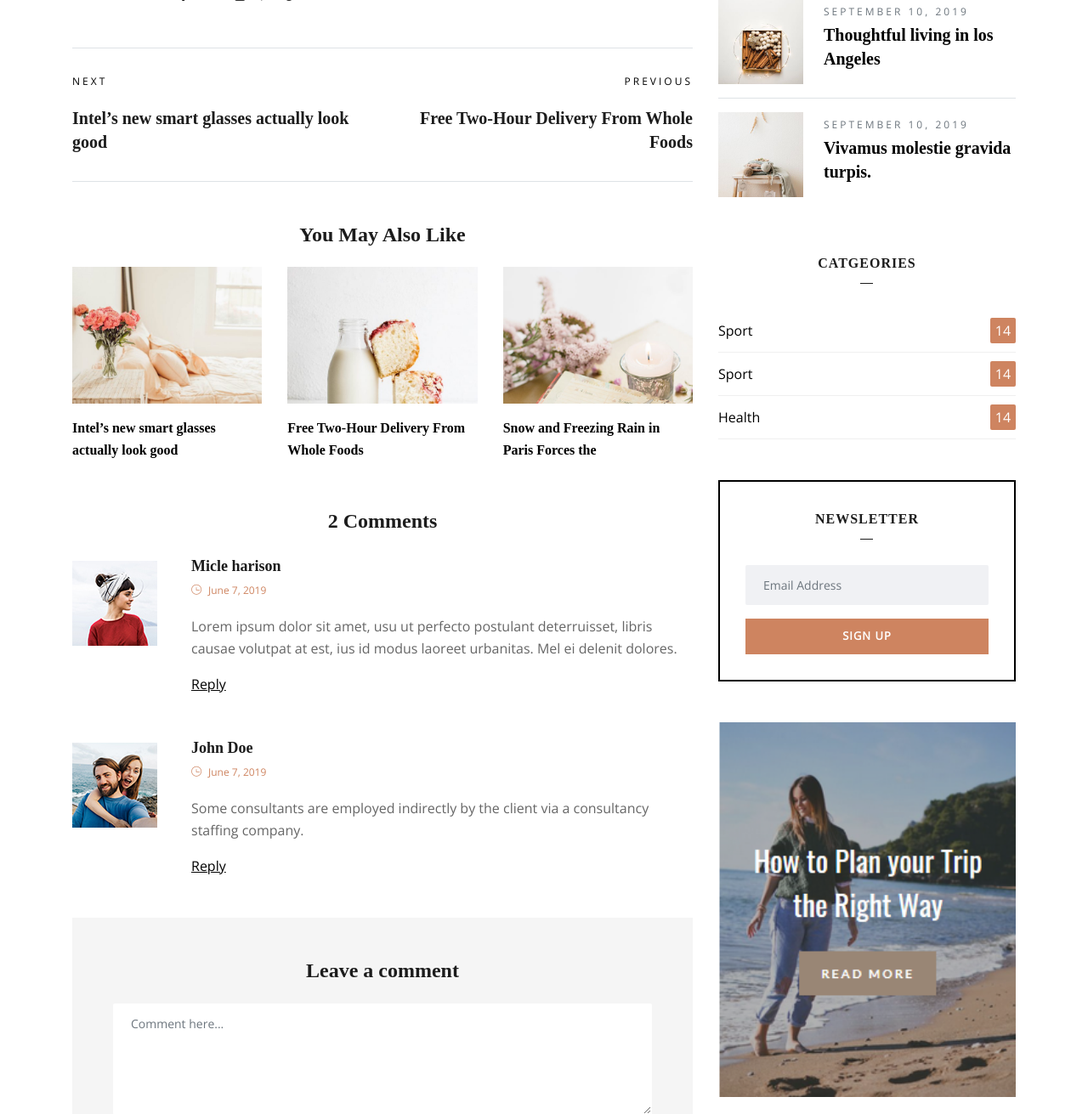
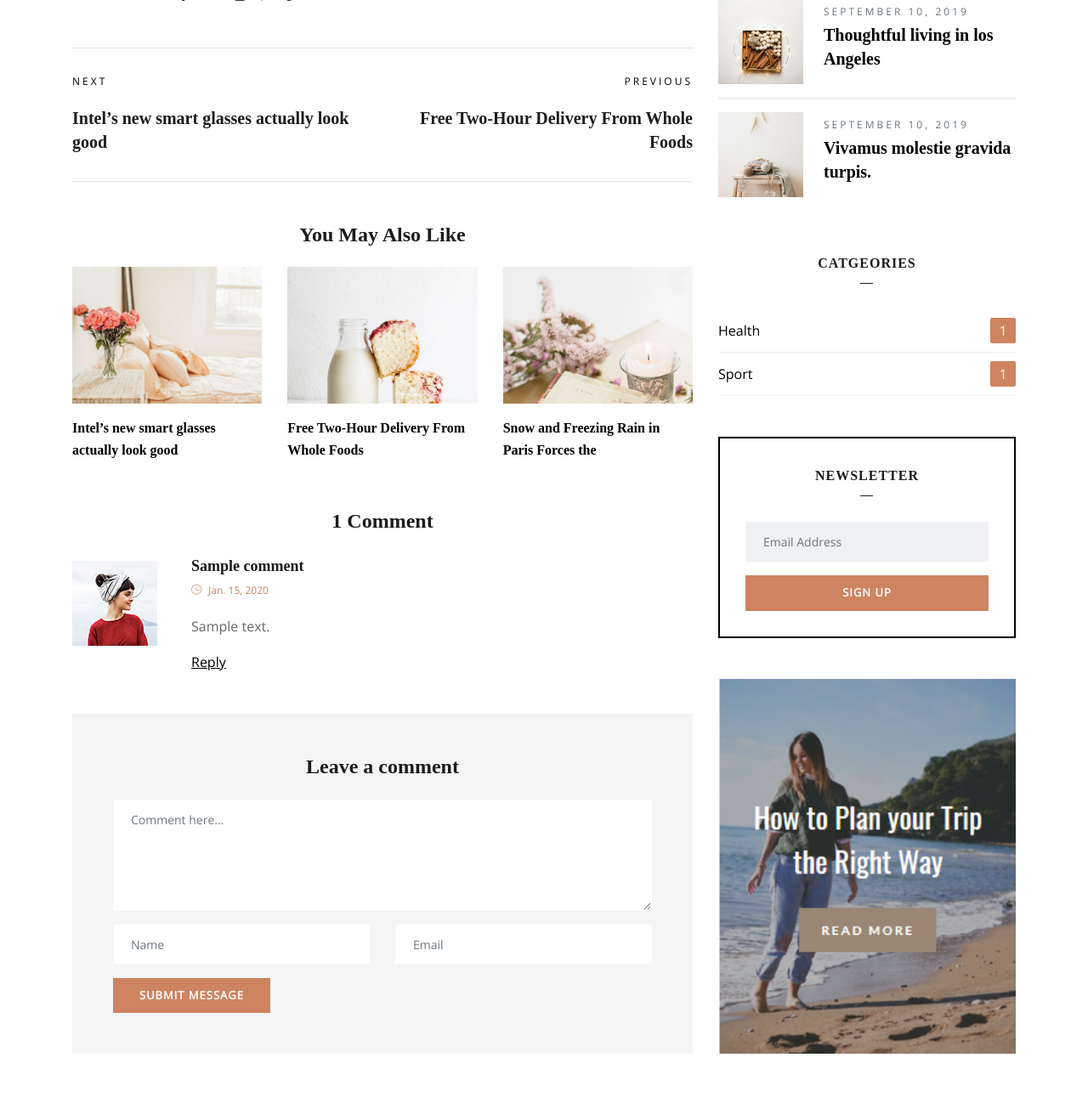
Before and after one commit to rinosetiyo/project-idx-blogapp, a Django app: a page that uses mysite/templates/single-post.html in a window 1280 px wide. Shown: the part 1360-2671 px from the top of the page at 85% size. Run offline with Django 5.2, Linux system fonts and the light colour scheme; data comes from the database, SQL or seed files in the repository; both versions use the stored data as it was before the commit; tables that the repository leaves empty hold one stand-in row (values such as "Sample post"); some libraries are stand-ins or nearby versions; some web fonts are replaced.

Commit message:
fixed comment features (basic comment feature) (7/11/2024)

```diff
--- a/mysite/apps/models.py
+++ b/mysite/apps/models.py
@@ -38,7 +38,6 @@ class Comment(models.Model):
     email = models.EmailField()
     date_posted = models.DateTimeField(auto_now_add=True)
     post = models.ForeignKey(Post, on_delete=models.CASCADE)
-    author = models.ForeignKey(User, on_delete=models.CASCADE)
 
     def __str__(self):
         return self.content
--- a/mysite/apps/views.py
+++ b/mysite/apps/views.py
@@ -1,5 +1,5 @@
 from django.shortcuts import render, get_object_or_404
-from apps.models import Post
+from apps.models import Post, Comment, Category
 from apps.forms import CommentForm
 
 # Create your views here.
@@ -11,9 +11,11 @@ def index(request):
     return render(request,'index.html', context)
 
 def post_detail(request, slug):
+    post = get_object_or_404(Post, slug=slug)
+    categories =  Category.objects.all()
     comment_form = CommentForm()
-    post = get_object_or_404(Post, slug=slug)
-    category_by_author = Post.objects.filter(author=post.author).order_by('-date_posted')
+    comments = Comment.objects.filter(post=post)
+    comment_count = comments.count()
     post.view_count += 1
     post.save()
 
@@ -22,14 +24,17 @@ def post_detail(request, slug):
         if comment_form.is_valid():
             comment = comment_form.save(commit=False)
             postid = request.POST.get("post_id")
+            authorid = request.POST.get("author_id")
             post = Post.objects.get(id=postid)
             comment.post = post
             comment.save()
 
     context = {
         'post': post,
-        'category_by_author': category_by_author,
+        'categories': categories,
         'comment_form': comment_form,
+        'comments': comments,
+        'comment_count': comment_count,
     }
     return render(request, 'single-post.html', context)
 
--- a/mysite/templates/includes/footer.html
+++ b/mysite/templates/includes/footer.html
@@ -66,7 +66,6 @@
 <script src="{% static 'plugins/google-map/gmap.js' %}"></script>
 <!-- main js -->
 <script src="{% static 'js/custom.js' %}"></script>
-
 </body>
 
 </html>
--- a/mysite/templates/includes/header.html
+++ b/mysite/templates/includes/header.html
@@ -38,7 +38,6 @@
 magnific-popup/magnific-popup.css' %}">
 	<!-- manin stylesheet -->
 	<link rel="stylesheet" href="{% static 'css/style.css' %}">
-
 </head>
 
 
--- a/mysite/templates/single-post.html
+++ b/mysite/templates/single-post.html
@@ -134,45 +134,35 @@
                             </div>
                         </div>
                     </div>
-
+                    {% comment %} comment render {% endcomment %}
+                    {% if comments %}
                     <div class="comment-area my-5">
-                        <h3 class="mb-4 text-center">2 Comments</h3>
-                        <div class="comment-area-box media">
+                        <h3 class="mb-4 text-center">{{ comment_count }} Comment{{ comment_count | pluralize }}</h3>
+                        {% for comment in comments %}
+                        <div class="comment-area-box media mb-4">
                             <img alt="" src="images/blog-user-2.jpg" class="img-fluid float-left mr-3 mt-2">
 
                             <div class="media-body ml-4">
-                                <h4 class="mb-0">Micle harison </h4>
+                                <h4 class="mb-0">{{comment.name}}</h4>
                                 <span class="date-comm font-sm text-capitalize text-color"><i
-                                        class="ti-time mr-2"></i>June 7, 2019 </span>
+                                        class="ti-time mr-2"></i>{{comment.date_posted|date}}</span>
 
                                 <div class="comment-content mt-3">
-                                    <p>Lorem ipsum dolor sit amet, usu ut perfecto postulant deterruisset, libris causae
-                                        volutpat at est, ius id modus laoreet urbanitas. Mel ei delenit dolores.</p>
-                                </div>
-                                <div class="comment-meta mt-4 mt-lg-0 mt-md-0">
-                                    <a href="#" class="text-underline ">Reply</a>
-                                </div>
-                            </div>
-                        </div>
-
-                        <div class="comment-area-box media mt-5">
-                            <img alt="" src="images/blog-user-3.jpg" class="mt-2 img-fluid float-left mr-3">
-
-                            <div class="media-body ml-4">
-                                <h4 class="mb-0 ">John Doe </h4>
-                                <span class="date-comm font-sm text-capitalize text-color"><i
-                                        class="ti-time mr-2"></i>June 7, 2019 </span>
-
-                                <div class="comment-content mt-3">
-                                    <p>Some consultants are employed indirectly by the client via a consultancy staffing
-                                        company. </p>
+                                    <p>{{comment.content}}</p>
                                 </div>
                                 <div class="comment-meta mt-4 mt-lg-0 mt-md-0">
                                     <a href="#" class="text-underline">Reply</a>
                                 </div>
                             </div>
                         </div>
+                        {% endfor %}
                     </div>
+                    {% else %}
+                    <div class="comment-area my-5">
+                        <h3 class="mb-4 text-center">No Comments</h3>
+                    </div>
+                    {% endif %}
+                    {% comment %} end comment render {% endcomment %}
                     {% comment %} start comment {% endcomment %}
                     <form class="comment-form mb-5 gray-bg p-5" method="post" action="#" enctype="multipart/form-data">
                         {% csrf_token %}
@@ -261,10 +251,10 @@
                             <div class="sidebar-widget category mb-5">
                                 <h4 class="text-center widget-title">Catgeories</h4>
                                 <ul class="list-unstyled">
-                                    {% for post in category_by_author %}
+                                    {% for post in categories %}
                                     <li class="align-items-center d-flex justify-content-between">
-                                        <a href="#">{{post.category_name}}</a>
-                                        <span>14</span>
+                                        <a href="#">{{post.name}}</a>
+                                        <span>1</span>
                                     </li>
                                     {% endfor %}
                                 </ul>
@@ -286,4 +276,29 @@
             </div>
         </div>
     </section>
+
+
+
+
+{% comment %} reply modal {% endcomment %}
+<!-- Button trigger modal -->
+  <!-- Modal -->
+  <div class="modal fade" id="exampleModal" tabindex="-1" aria-labelledby="exampleModalLabel" aria-hidden="true">
+    <div class="modal-dialog">
+      <div class="modal-content">
+        <div class="modal-header">
+          <h1 class="modal-title fs-5" id="exampleModalLabel">Modal title</h1>
+          <button type="button" class="btn-close" data-bs-dismiss="modal" aria-label="Close"></button>
+        </div>
+        <div class="modal-body">
+          ...
+        </div>
+        <div class="modal-footer">
+          <button type="button" class="btn btn-secondary" data-bs-dismiss="modal">Close</button>
+          <button type="button" class="btn btn-primary">Save changes</button>
+        </div>
+      </div>
+    </div>
+  </div>
+{% comment %} end reply modal {% endcomment %}
 {% include "includes/footer.html" %}
```
Also changed, not shown: README.md, mysite/apps/migrations/0016_alter_comment_author.py (added), mysite/apps/migrations/0017_remove_comment_author.py (added), mysite/apps/migrations/0018_comment_count.py (added), mysite/apps/migrations/0019_remove_comment_count.py (added), mysite/db.sqlite3.
